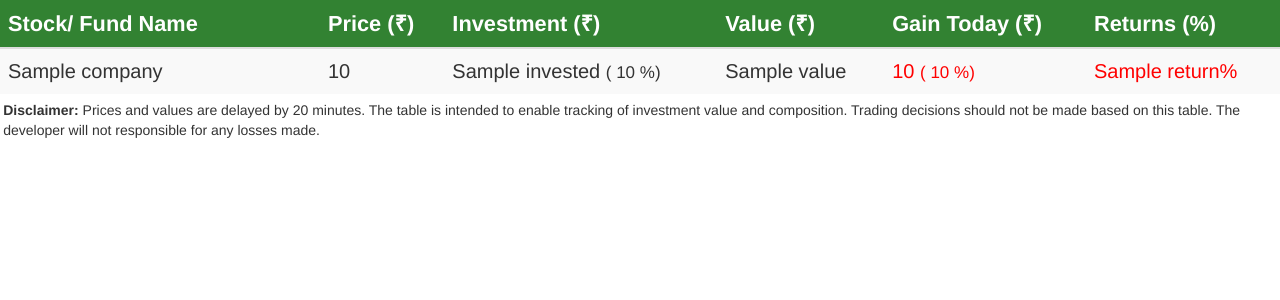
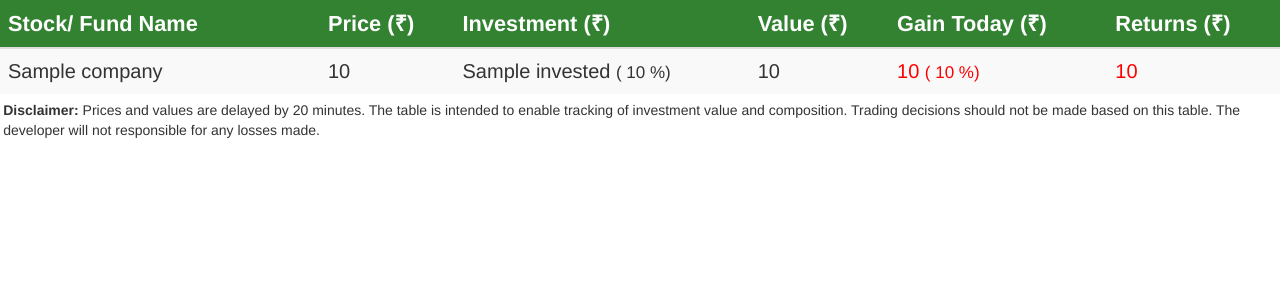
Before and after one commit to jagan010101/Portfolio-Tracker, a Flask app: template app/templates/home.html in a window 1280 px wide. Shown: the top 300 px of the page. Run offline with Flask 3, Linux system fonts and the light colour scheme; the template is opened without the code that fills it: most values are stand-ins (such as "Sample title", 1, 10 or a date in 2020); some libraries are stand-ins or nearby versions.

Commit message:
improved efficiency

```diff
--- a/app/routes.py
+++ b/app/routes.py
@@ -1,23 +1,14 @@
 from flask import render_template
-from app import app
+from app import app, db
 from app.models import Yesterday
 
 import yfinance as yf
-import plotly.graph_objs as plotly
 import pandas as pd
 import numpy as np
 import sqlite3
 
 global signal
 signal = 1
-
-class Portfolio:
-    def __init__(self, name, ticker, amount, shares):
-        self.name = name
-        self.ticker = ticker
-        self.amount = amount
-        self.shares = shares
-        self.value = None
 
 def start():
     signal = 1
@@ -28,9 +19,9 @@ def stop():
     app.app_context().push()
     conn = sqlite3.connect('instance/db.sqlite3')
     cursor = conn.cursor()
-    for index in range(len(df)):
+    for index in range(len(df2)):
         update = "UPDATE yesterday SET yesterday = ? WHERE name = ?"
-        values = (df.loc[index, 'Value'], df.loc[index, 'Company'])
+        values = (df2.loc[index, 'Value'], df2.loc[index, 'Company'])
         cursor.execute(update, values)
     conn.commit()
     conn.close()
@@ -39,62 +30,27 @@ def stop():
 @app.route('/', methods=['GET', 'POST'])
 @app.route('/home', methods=['GET', 'POST'])
 def home():
-    global df
+    global df2
+    df = yf.download(tickers = ["ACCELYA.NS", "AFFLE.NS", "DEEPAKFERT.NS", "FEDERALBNK.NS", "UJJIVANSFB.NS", "ITC.NS", "TATASTEEL.NS", "HINDALCO.NS", "MPHASIS.NS", "AMARAJABAT.NS"], period="1d")['Adj Close']
+    df.columns = ["Accelya Solutions", "Affle", "Amara Raja Batteries", "Deepak Fertilizers", "Federal Bank", "Hindalco", "ITC", "Mphasis", "Tata Steel", "Ujjivan"]
+    df = df.transpose()
+    df.reset_index(inplace = True)
+    df.columns = ['Company', 'Price']
+    mf = yf.download(tickers = ['0P0000K1D7.BO', '0P0000U9KG.BO'], period="1mo")['Adj Close'].iloc[-1]
+    mf.index = ['Aditya Birla Sun Life Medium Term (G)', 'Axis Gold Fund (G)']
+    df1 = pd.DataFrame({"Company": mf.index, "Price": mf.values})
+    df2 = pd.concat([df,df1], ignore_index = True)
+    df2['Invested'] = [1378.39, 1975.41, 3100.65, 5581.1, 2533.48, 4709.48, 2262.48, 8094.28, 2064.92, 3046.28, 5999.70, 4999.75]
+    df2['Units'] = [1, 2, 5, 10, 20, 11, 5, 4, 19, 81, 183.8, 277.105]
+    df2['Value'] = df2['Price'] * df2['Units']
+    df2['Returns'] = df2["Value"] - df2["Invested"]
+    df_sum = pd.DataFrame({'Company': ['Total'], 'Value': [df2['Value'].sum()], 'Invested': [df2['Invested'].sum()], 'Returns': [df2['Value'].sum() - df2['Invested'].sum()]})
+    df2 = pd.concat([df2, df_sum], ignore_index = True)
 
-    if signal == 1:
-        stock_values = []
-        stock_names = []
-        stock_amount = []
+    for index, stock in enumerate(Yesterday.query.all()):
+        df2.loc[index, 'Yesterday'] = stock.yesterday
 
-        def returns(portfolio_list, price):
-            for stock in portfolio_list:
-                stock.value = (stock.shares) * price.loc[stock.name]
-            return
+    df2['Gain Today'] = df2['Value'] - df2['Yesterday']
+    df2['Gain Today %'] = 100 * df2['Gain Today']/ df2['Invested']
 
-        stocks = yf.download(tickers = ["ACCELYA.NS", "AFFLE.NS", "DEEPAKFERT.NS", "FEDERALBNK.NS", "UJJIVANSFB.NS", "ITC.NS", "TATASTEEL.NS", "HINDALCO.NS", "MPHASIS.NS", "AMARAJABAT.NS"], period="1d")
-        mutual_funds_price = yf.download(tickers = ['0P0000K1D7.BO', '0P0000U9KG.BO'], period="1mo")['Adj Close'].iloc[-1]
-        mutual_funds_price = mutual_funds_price.values
-        mutual_funds_price = mutual_funds_price.tolist()
-        price = stocks["Adj Close"].values
-        columns = ["Accelya Solutions", "Affle", "Amara Raja Batteries", "Deepak Fertilizers", "Federal Bank", "Hindalco", "ITC", "Mphasis", "Tata Steel", "Ujjivan", "Aditya Birla Sun Life Medium Term (G)", "Axis Gold (G)"]
-        price = price.tolist()
-        price = price.pop(0)
-        price_list = price + mutual_funds_price
-        price = pd.DataFrame(columns, price + mutual_funds_price)
-
-        portfolio_list = [Portfolio("Accelya Solutions", "ACCELYA.NS", 1378.39, 1), Portfolio("Affle", "AFFLE.NS", 1975.41, 2), Portfolio("Amara Raja Batteries", "AMARAJABAT.NS", 3100.65, 5),
-                        Portfolio("Deepak Fertilizers", "DEEPAKFERT.NS", 5581.10, 10), Portfolio("Federal Bank", "FEDERALBNK.NS", 2533.48, 20), Portfolio("Hindalco", "HINDALCO.NS", 4709.48, 11),
-                        Portfolio("ITC", "ITC.NS", 2262.48, 5), Portfolio("Mphasis", "MPHASIS.NS", 8094.28, 4), Portfolio("Tata Steel", "TATASTEEL.NS", 2064.92, 19), Portfolio("Ujjivan", "UJJIVANSFB.NS", 3046.28, 81),
-                        Portfolio("Aditya Birla Sun Life Medium Term (G)", "0P0000K1D7.BO", 5999.70, 183.8), Portfolio("Axis Gold (G)", "0P0000XVTX.BO", 4999.75, 277.105)]
-
-        price.reset_index(inplace = True)
-        price.set_index([0], inplace = True)
-        price.columns = ['Price']
-        price.rename_axis('Company', inplace = True)
-
-        returns(portfolio_list, price)
-
-        for stock in portfolio_list:
-            stock_names.append(stock.name)
-            stock_values.append(stock.value.Price)
-            stock_amount.append(stock.amount)
-
-        df = pd.DataFrame(list(zip(stock_names, price_list, stock_values, stock_amount)), columns = ["Company", "Price", "Value", "Invested"])
-        df["Return"] = df.apply(lambda x: 100 * (x["Value"] / x["Invested"] - 1), axis = 1)
-        df['Return'] = df['Return'].astype(float)
-        df_sum = pd.DataFrame({'Company': ['Total'], 'Price': [0], 'Value': [df['Value'].sum()], 'Invested': [df['Invested'].sum()]})
-        df = pd.concat([df, df_sum], ignore_index = True)
-        #df = df.append(df[['Value','Invested']].sum(), ignore_index = True)
-        df.loc[df.shape[0] - 1, "Return"] = round(100 * (df["Value"][df.shape[0] - 1] / df["Invested"][df.shape[0] - 1] - 1), 2)
-        df["Return"] = df["Return"].apply(lambda x: round(x, 2))
-        df["Value"] = df["Value"].apply(lambda x: round(x, 2))
-        df.loc[df.shape[0] - 1, "Company"] = "Total"
-        df["Yesterday"] = 0
-
-        for index, stock in enumerate(Yesterday.query.all()):
-            df.loc[index, 'Yesterday'] = stock.yesterday
-
-        df["Returns Today"] = df["Value"] - df["Yesterday"]
-        df["Today Percentage"] = 100 * (df["Returns Today"] / df["Yesterday"])
-
-    return render_template('home.html', title='Stocks', df = df, signal = signal)
+    return render_template('home.html', title = 'Stocks', df = df2, signal = signal)
--- a/app/templates/home.html
+++ b/app/templates/home.html
@@ -54,7 +54,7 @@ p{
           <th>Investment (₹)</th>
           <th>Value (₹)</th>
           <th>Gain Today (₹)</th>
-          <th>Returns (%)</th>
+          <th>Returns (₹)</th>
       </tr>
     </thead>
 
@@ -65,16 +65,16 @@ p{
           <td>{{ row['Company'] }}</td>
           <td class = 'transparent'></td>
           <td>{{ row['Invested'] }}</td>
-          <td>{{ row['Value'] }}</td>
-          {% if row['Returns Today'] >= 0 %}
-          <td class = 'postive'>+{{ row['Returns Today']|round(2) }} <small>( {{ row['Today Percentage']|round(2) }} %)</small></td>
+          <td>{{ row['Value']|round(2) }}</td>
+          {% if row['Gain Today'] >= 0 %}
+          <td class = 'postive'>+{{ row['Gain Today']|round(2) }} <small>( {{ row['Gain Today %']|round(2) }} %)</small></td>
           {% else %}
-          <td class = 'negative'>{{ row['Returns Today']|round(2) }}  <small>( {{ row['Today Percentage']|round(2) }} %)</small></td>
+          <td class = 'negative'>{{ row['Gain Today']|round(2) }}  <small>( {{ row['Gain Today %']|round(2) }} %)</small></td>
           {% endif %}
-          {% if row['Return'] >= 0 %}
-          <td class = 'postive'>+{{ row['Return'] }}%</td>
+          {% if row['Returns'] >= 0 %}
+          <td class = 'postive'>+{{ row['Returns']|round(2) }}</td>
           {% else %}
-          <td class = 'negative'>{{ row['Return'] }}%</td>
+          <td class = 'negative'>{{ row['Returns']|round(2) }}</td>
           {% endif %}
       </tr>
 
@@ -83,16 +83,16 @@ p{
           <td>{{ row['Company'] }}</td>
           <td>{{ row['Price']|round(2) }}</td>
           <td>{{ row['Invested'] }} <small>( {{ (100*row['Invested']/df['Invested'][df.shape[0] - 1])|round(2) }} %)</small></td>
-          <td>{{ row['Value'] }}</td>
-          {% if row['Returns Today'] >= 0 %}
-          <td class = 'postive'>+{{ row['Returns Today']|round(2) }} <small>( {{ row['Today Percentage']|round(2) }} %)</small></td>
+          <td>{{ row['Value']|round(2) }}</td>
+          {% if row['Gain Today'] >= 0 %}
+          <td class = 'postive'>+{{ row['Gain Today']|round(2) }} <small>( {{ row['Gain Today %']|round(2) }} %)</small></td>
           {% else %}
-          <td class = 'negative'>{{ row['Returns Today']|round(2) }} <small>( {{ row['Today Percentage']|round(2) }} %)</small></td>
+          <td class = 'negative'>{{ row['Gain Today']|round(2) }} <small>( {{ row['Gain Today %']|round(2) }} %)</small></td>
           {% endif %}
-          {% if row['Return'] >= 0 %}
-          <td class = 'postive'>+{{ row['Return'] }}%</td>
+          {% if row['Returns'] >= 0 %}
+          <td class = 'postive'>+{{ row['Returns']|round(2) }}</td>
           {% else %}
-          <td class = 'negative'>{{ row['Return'] }}%</td>
+          <td class = 'negative'>{{ row['Returns']|round(2) }}</td>
           {% endif %}
       </tr>
       {% endif %}
@@ -119,4 +119,4 @@ p{
   }, 3000);
 </script>
 
-{% endblock %}
+ {% endblock %}
```
Also changed, not shown: instance/db.sqlite3.
